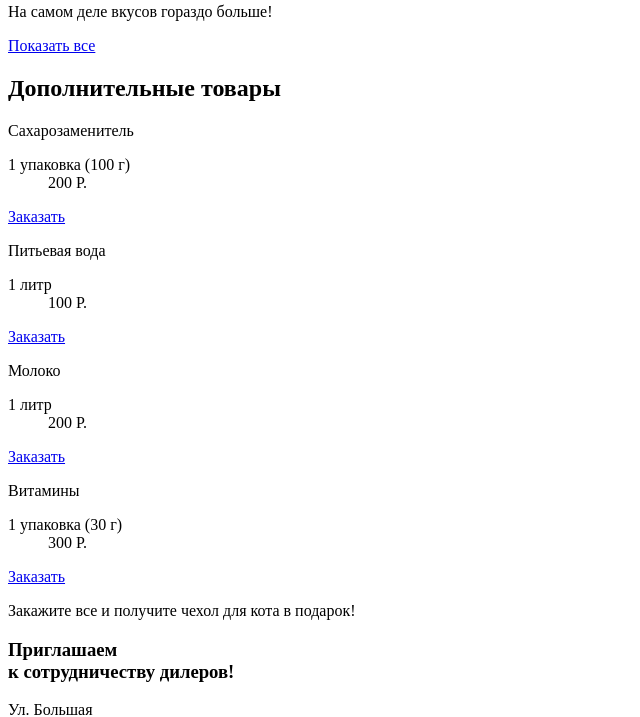
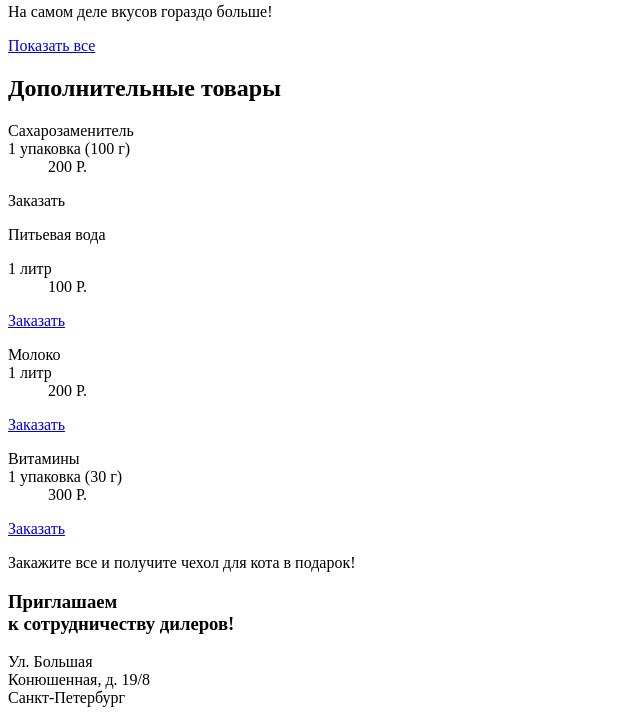
Before and after one commit to Flavissimo/1337987-cat-energy-21, a website: page source/catalog.html in a window 1280 px wide. Shown: the part 2459-3176 px from the top of the page, without its empty margins (0-640 px from the left). Drawn offline with Linux system fonts and the light colour scheme.

Commit message:
убрала лишнюю обертку

```diff
--- a/source/catalog.html
+++ b/source/catalog.html
@@ -180,37 +180,24 @@
     </div>
     <div class="page-main additional-products wrapper">
       <h2 class="additional-products__title">Дополнительные товары</h2>
-      <p>Сахарозаменитель</p>
-      <!--СПРОСИТЬ. Не уверена в правильности такого расположения. Однако validator ругается, если я присваиваю текст к dl или div -->
-      <dl class="additional-products__item">
-        <div class="additional-products__list">
+      <dl class="additional-products__item">Сахарозаменитель
           <dt class="additional-products__text">1 упаковка (100 г)</dt>
           <dd class="additional-products__cost">200 Р.</dd>
-        </div>
+      </dl>
+      <dl class="additional-products__item">Заказать
+          <p class="additional-products__description">Питьевая вода</p>
+          <dt class="additional-products__text">1 литр</dt>
+          <dd class="additional-products__cost">100 Р.</dd>
       </dl>
       <a class="additional-products__button" href="#">Заказать</a>
-      <p>Питьевая вода</p>
-      <dl class="additional-products__item">
-        <div class="additional-products__list">
+      <dl class="additional-products__item">Молоко
           <dt class="additional-products__text">1 литр</dt>
-          <dd class="additional-products__cost">100 Р.</dd>
-        </div>
+          <dd class="additional-products__cost">200 Р.</dd>
       </dl>
       <a class="additional-products__button" href="#">Заказать</a>
-      <p>Молоко</p>
-      <dl class="additional-products__item">
-        <div class="additional-products__list">
-          <dt class="additional-products__text">1 литр</dt>
-          <dd class="additional-products__cost">200 Р.</dd>
-        </div>
-      </dl>
-      <a class="additional-products__button" href="#">Заказать</a>
-      <p>Витамины</p>
-      <dl class="additional-products__item">
-        <div class="additional-products__list">
+      <dl class="additional-products__item">Витамины
           <dt class="additional-products__text">1 упаковка (30 г)</dt>
           <dd class="additional-products__cost">300 Р.</dd>
-        </div>
       </dl>
       <a class="additional-products__button" href="#">Заказать</a>
     </div>
```
